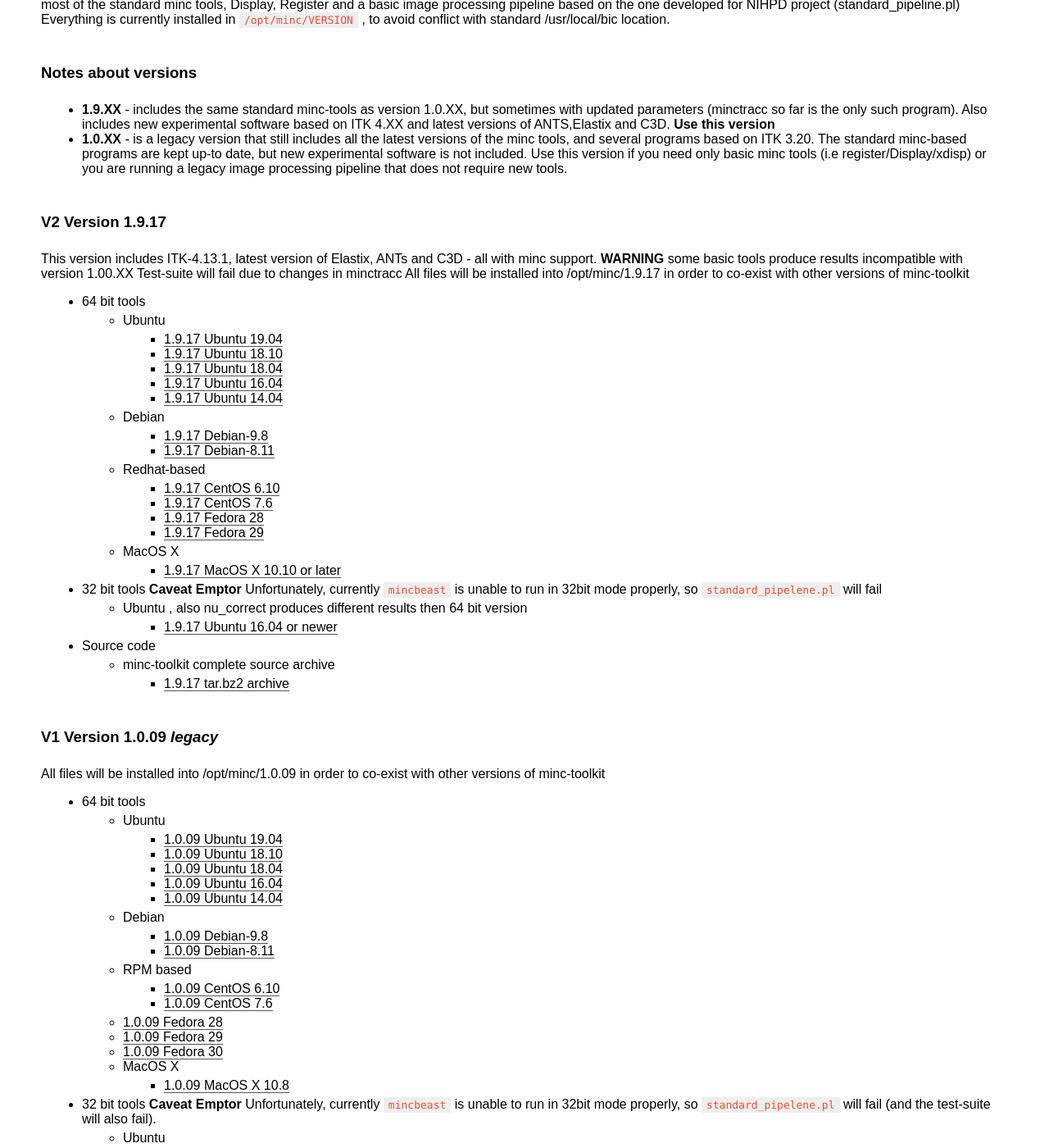
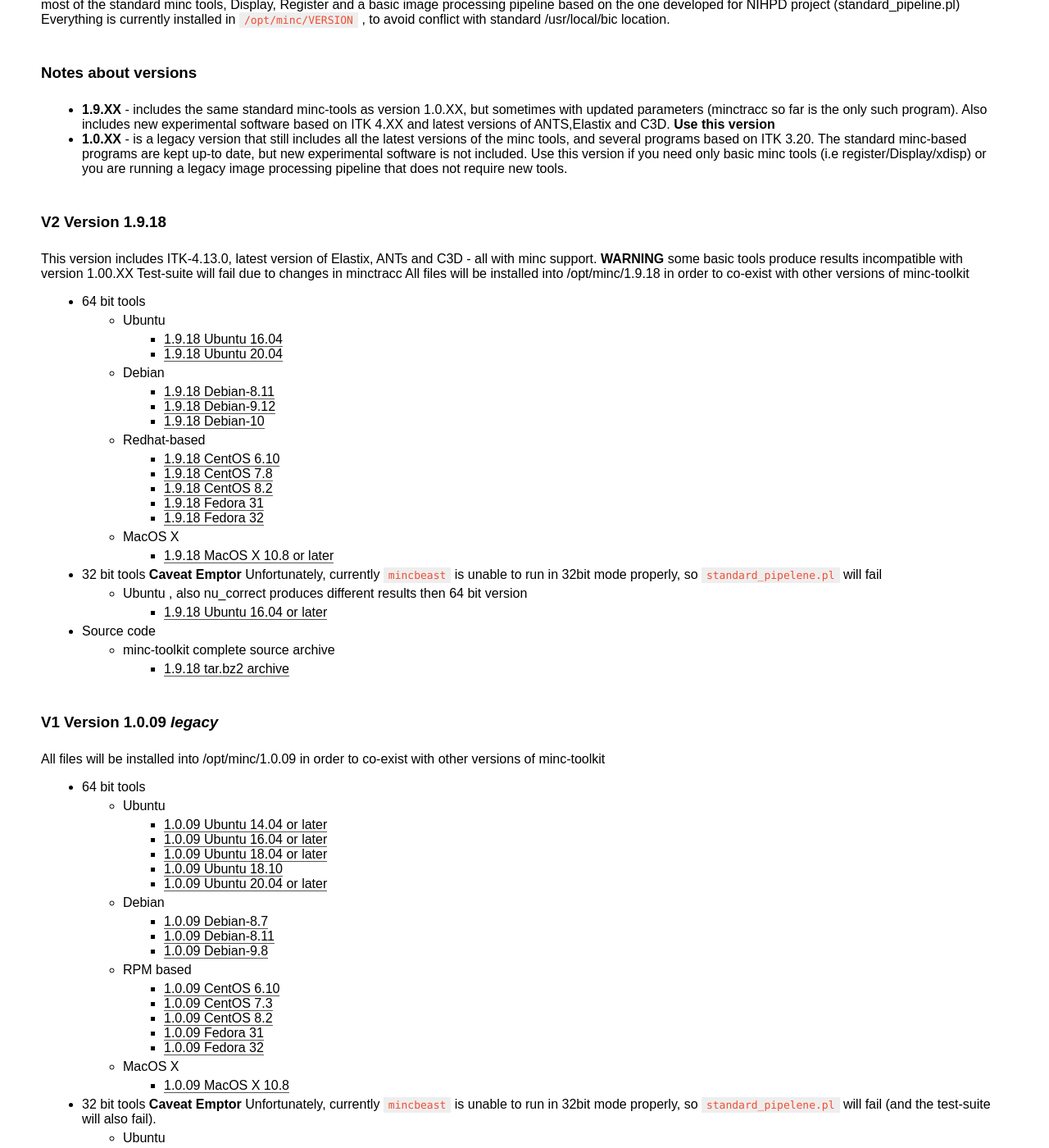
Before and after one commit to BIC-MNI/BIC-MNI.github.io, a Jekyll site: the page built from index.md, in a window 1280 px wide and 1400 px high, scrolled down 885 px. Shown: the whole window at 82% size. Built offline with Jekyll 4.4.1, drawn with Linux system fonts in a browser that asks for light colours; some web fonts are replaced; some of the changed text lies outside the part shown.

Commit message:
Update 1.9.18

```diff
--- a/index.md
+++ b/index.md
@@ -5,7 +5,7 @@
 ## Contents:
 * [MINC Toolkit](#MINC-Tool-Kit)
   * [MINC Toolkit versions](#notes-about-versions)
-  * Version 2 [Version 1.9.17](#v2-version-1917)
+  * Version 2 [Version 1.9.18](#v2-version-1918)
   * Version 1 [Version 1.0.09](#v1-version-1009-legacy) *Legacy*
   * [Containers](#containers)
   * [Virtual Machine](#virtual-machine)
@@ -43,52 +43,52 @@
   The standard minc-based programs are kept up-to date, but new experimental software is not included. Use this version if you need
   only basic minc tools (i.e register/Display/xdisp) or you are running a legacy image processing pipeline that does not require new tools.
 
-### V2 Version 1.9.17
-This version includes ITK-4.13.1, latest version of Elastix, ANTs and C3D - all with minc support. **WARNING** some basic tools produce results incompatible with version 1.00.XX Test-suite will fail due to changes in minctracc
-All files will be installed into /opt/minc/1.9.17 in order to co-exist with other versions of minc-toolkit
+### V2 Version 1.9.18
+This version includes ITK-4.13.0, latest version of Elastix, ANTs and C3D - all with minc support. **WARNING** some basic tools produce results incompatible with version 1.00.XX Test-suite will fail due to changes in minctracc
+All files will be installed into /opt/minc/1.9.18 in order to co-exist with other versions of minc-toolkit
 
 * 64 bit tools
   * Ubuntu
-    * [1.9.17 Ubuntu 19.04](https://packages.bic.mni.mcgill.ca/minc-toolkit/Debian/minc-toolkit-1.9.17-20190313-Ubuntu_19.04-x86_64.deb)
-    * [1.9.17 Ubuntu 18.10](https://packages.bic.mni.mcgill.ca/minc-toolkit/Debian/minc-toolkit-1.9.17-20190313-Ubuntu_18.10-x86_64.deb)
-    * [1.9.17 Ubuntu 18.04](https://packages.bic.mni.mcgill.ca/minc-toolkit/Debian/minc-toolkit-1.9.17-20190313-Ubuntu_18.04-x86_64.deb)
-    * [1.9.17 Ubuntu 16.04](https://packages.bic.mni.mcgill.ca/minc-toolkit/Debian/minc-toolkit-1.9.17-20190313-Ubuntu_16.04-x86_64.deb)
-    * [1.9.17 Ubuntu 14.04](https://packages.bic.mni.mcgill.ca/minc-toolkit/Debian/minc-toolkit-1.9.17-20190313-Ubuntu_14.04-x86_64.deb)
+    * [1.9.18 Ubuntu 16.04](http://packages.bic.mni.mcgill.ca/minc-toolkit/Debian/minc-toolkit-1.9.18-20200813-Ubuntu_16.04-x86_64.deb)
+    * [1.9.18 Ubuntu 20.04](http://packages.bic.mni.mcgill.ca/minc-toolkit/Debian/minc-toolkit-1.9.18-20200813-Ubuntu_20.04-x86_64.deb)
   * Debian
-    * [1.9.17 Debian-9.8](https://packages.bic.mni.mcgill.ca/minc-toolkit/Debian/minc-toolkit-1.9.17-20190313-Debian_9.8-x86_64.deb)
-    * [1.9.17 Debian-8.11](https://packages.bic.mni.mcgill.ca/minc-toolkit/Debian/minc-toolkit-1.9.17-20190313-Debian_8.11-x86_64.deb)
+    * [1.9.18 Debian-8.11](http://packages.bic.mni.mcgill.ca/minc-toolkit/Debian/minc-toolkit-1.9.18-20200813-Debian_8.11-x86_64.deb)
+    * [1.9.18 Debian-9.12](http://packages.bic.mni.mcgill.ca/minc-toolkit/Debian/minc-toolkit-1.9.18-20200813-Debian_9.12-x86_64.deb)
+    * [1.9.18 Debian-10](http://packages.bic.mni.mcgill.ca/minc-toolkit/Debian/minc-toolkit-1.9.18-20200813-Debian_10-x86_64.deb)
   * Redhat-based
-    * [1.9.17 CentOS 6.10](https://packages.bic.mni.mcgill.ca/minc-toolkit/RPM/minc-toolkit-1.9.17-20190313-CentOS_6.10-x86_64.rpm)
-    * [1.9.17 CentOS 7.6](https://packages.bic.mni.mcgill.ca/minc-toolkit/RPM/minc-toolkit-1.9.17-20190313-CentOS_7.6.1810-x86_64.rpm)
-    * [1.9.17 Fedora 28](https://packages.bic.mni.mcgill.ca/minc-toolkit/RPM/minc-toolkit-1.9.17-20190313-Fedora_28-x86_64.rpm)
-    * [1.9.17 Fedora 29](https://packages.bic.mni.mcgill.ca/minc-toolkit/RPM/minc-toolkit-1.9.17-20190313-Fedora_29-x86_64.rpm)
+    * [1.9.18 CentOS 6.10](http://packages.bic.mni.mcgill.ca/minc-toolkit/RPM/minc-toolkit-1.9.18-20200813-CentOS_6.10-x86_64.rpm)
+    * [1.9.18 CentOS 7.8](http://packages.bic.mni.mcgill.ca/minc-toolkit/RPM/minc-toolkit-1.9.18-20200813-CentOS_7.8.2003-x86_64.rpm)
+    * [1.9.18 CentOS 8.2](http://packages.bic.mni.mcgill.ca/minc-toolkit/RPM/minc-toolkit-1.9.18-20200813-CentOS_8.2.2004-x86_64.rpm)
+    * [1.9.18 Fedora 31](http://packages.bic.mni.mcgill.ca/minc-toolkit/RPM/minc-toolkit-1.9.18-20200813-Fedora_31-x86_64.rpm)
+    * [1.9.18 Fedora 32](http://packages.bic.mni.mcgill.ca/minc-toolkit/RPM/minc-toolkit-1.9.18-20200813-Fedora_32-x86_64.rpm)
   * MacOS X
-    * [1.9.17 MacOS X 10.10 or later](https://packages.bic.mni.mcgill.ca/minc-toolkit/MacOSX/minc-toolkit-1.9.17-20180808-Darwin-10.10-x86_64.dmg)
+    * [1.9.18 MacOS X 10.8 or later](http://packages.bic.mni.mcgill.ca/minc-toolkit/MacOSX/minc-toolkit-1.9.18-20200825-Darwin-10.9-x86_64.dmg)
 * 32 bit tools **Caveat Emptor** Unfortunately, currently `mincbeast` is unable to run in 32bit mode properly, so `standard_pipelene.pl` will fail
   * Ubuntu , also nu_correct produces different results then 64 bit version
-    * [1.9.17 Ubuntu 16.04 or newer](https://packages.bic.mni.mcgill.ca/minc-toolkit/Debian/minc-toolkit-1.9.17-20190313-Ubuntu_16.04-i686.deb)
+    * [1.9.18 Ubuntu 16.04 or later](http://packages.bic.mni.mcgill.ca/minc-toolkit/Debian/minc-toolkit-1.9.18-20200813-Ubuntu_16.04-i686.deb)
 * Source code
   * minc-toolkit complete source archive
-    * [1.9.17 tar.bz2 archive](http://packages.bic.mni.mcgill.ca/minc-toolkit/minc-toolkit-v2-1.9.17.tar.bz2)
+    * [1.9.18 tar.bz2 archive](http://packages.bic.mni.mcgill.ca/minc-toolkit/minc-toolkit-v2-1.9.18.tar.bz2)
 
 ### V1 Version 1.0.09 *legacy*
 All files will be installed into /opt/minc/1.0.09 in order to co-exist with other versions of minc-toolkit
 * 64 bit tools
   * Ubuntu
-    * [1.0.09 Ubuntu 19.04](https://packages.bic.mni.mcgill.ca/minc-toolkit/Debian/minc-toolkit-1.0.09-20170529-Ubuntu_19.04-x86_64.deb)
+    * [1.0.09 Ubuntu 14.04 or later](http://packages.bic.mni.mcgill.ca/minc-toolkit/Debian/minc-toolkit-1.0.09-20170529-Ubuntu_14.04-x86_64.deb)
+    * [1.0.09 Ubuntu 16.04 or later](http://packages.bic.mni.mcgill.ca/minc-toolkit/Debian/minc-toolkit-1.0.09-20170529-Ubuntu_16.04-x86_64.deb)
+    * [1.0.09 Ubuntu 18.04 or later](http://packages.bic.mni.mcgill.ca/minc-toolkit/Debian/minc-toolkit-1.0.09-20170529-Ubuntu_18.04-x86_64.deb)
     * [1.0.09 Ubuntu 18.10](https://packages.bic.mni.mcgill.ca/minc-toolkit/Debian/minc-toolkit-1.0.09-20170529-Ubuntu_18.10-x86_64.deb)
-    * [1.0.09 Ubuntu 18.04](https://packages.bic.mni.mcgill.ca/minc-toolkit/Debian/minc-toolkit-1.0.09-20170529-Ubuntu_18.04-x86_64.deb)
-    * [1.0.09 Ubuntu 16.04](https://packages.bic.mni.mcgill.ca/minc-toolkit/Debian/minc-toolkit-1.0.09-20170529-Ubuntu_16.04-x86_64.deb)
-    * [1.0.09 Ubuntu 14.04](https://packages.bic.mni.mcgill.ca/minc-toolkit/Debian/minc-toolkit-1.0.09-20170529-Ubuntu_14.04-x86_64.deb)
+    * [1.0.09 Ubuntu 20.04 or later](http://packages.bic.mni.mcgill.ca/minc-toolkit/Debian/minc-toolkit-1.0.09-20170529-Ubuntu_20.04-x86_64.deb)
   * Debian
-    * [1.0.09 Debian-9.8](https://packages.bic.mni.mcgill.ca/minc-toolkit/Debian/minc-toolkit-1.0.09-20170529-Debian_9.8-x86_64.deb)
-    * [1.0.09 Debian-8.11](https://packages.bic.mni.mcgill.ca/minc-toolkit/Debian/minc-toolkit-1.0.09-20170529-Debian_8.11-x86_64.deb)
+    * [1.0.09 Debian-8.7](http://packages.bic.mni.mcgill.ca/minc-toolkit/Debian/minc-toolkit-1.0.09-20170529-Debian_8.7-x86_64.deb)
+    * [1.0.09 Debian-8.11](http://packages.bic.mni.mcgill.ca/minc-toolkit/Debian/minc-toolkit-1.0.09-20170529-Debian_8.11-x86_64.deb)
+    * [1.0.09 Debian-9.8](http://packages.bic.mni.mcgill.ca/minc-toolkit/Debian/minc-toolkit-1.0.09-20170529-Debian_9.8-x86_64.deb)
   * RPM based
-    * [1.0.09 CentOS 6.10](https://packages.bic.mni.mcgill.ca/minc-toolkit/RPM/minc-toolkit-1.0.09-20170529-CentOS_6.10-i686.rpm)
-    * [1.0.09 CentOS 7.6](https://packages.bic.mni.mcgill.ca/minc-toolkit/RPM/minc-toolkit-1.0.09-20170529-CentOS_7.6.1810-x86_64.rpm)
-  * [1.0.09 Fedora 28](https://packages.bic.mni.mcgill.ca/minc-toolkit/RPM/minc-toolkit-1.0.09-20170529-Fedora_28-x86_64.rpm)
-  * [1.0.09 Fedora 29](https://packages.bic.mni.mcgill.ca/minc-toolkit/RPM/minc-toolkit-1.0.09-20170529-Fedora_29-x86_64.rpm)
-  * [1.0.09 Fedora 30](https://packages.bic.mni.mcgill.ca/minc-toolkit/RPM/minc-toolkit-1.0.09-20170529-Fedora_30-x86_64.rpm)
+    * [1.0.09 CentOS 6.10](http://packages.bic.mni.mcgill.ca/minc-toolkit/RPM/minc-toolkit-1.0.09-20170529-CentOS_6.10-x86_64.rpm)
+    * [1.0.09 CentOS 7.3](http://packages.bic.mni.mcgill.ca/minc-toolkit/RPM/minc-toolkit-1.0.09-20170529-CentOS_7.3.1611-x86_64.rpm)
+    * [1.0.09 CentOS 8.2](http://packages.bic.mni.mcgill.ca/minc-toolkit/RPM/minc-toolkit-1.0.09-20170529-CentOS_8.2.2004-x86_64.rpm)
+    * [1.0.09 Fedora 31](http://packages.bic.mni.mcgill.ca/minc-toolkit/RPM/minc-toolkit-1.0.09-20170529-Fedora_31-x86_64.rpm)
+    * [1.0.09 Fedora 32](http://packages.bic.mni.mcgill.ca/minc-toolkit/RPM/minc-toolkit-1.0.09-20170529-Fedora_32-x86_64.rpm)
   * MacOS X
     * [1.0.09 MacOS X 10.8](http://packages.bic.mni.mcgill.ca/minc-toolkit/MacOSX/minc-toolkit-1.0.09-20170529-Darwin-10.8-x86_64.dmg)
 * 32 bit tools **Caveat Emptor** Unfortunately, currently `mincbeast` is unable to run in 32bit mode properly, so `standard_pipelene.pl` will fail (and the test-suite will also fail).
@@ -157,8 +161,8 @@
 ### Using
 * Version **1.0.09 (version 1)**:
    source the environment in `/opt/minc/1.0.09/minc-toolkit-config.sh` for bash or `/opt/minc/1.0.09/minc/minc-toolkit-config.csh` for tcsh
-* Version **1.9.17 (version 2)**:
-   source the environment in `/opt/minc/1.9.17/minc-toolkit-config.sh` for bash or `/opt/minc/1.9.17/minc-toolkit-config.csh` for tcsh
+* Version **1.9.18 (version 2)**:
+   source the environment in `/opt/minc/1.9.18/minc-toolkit-config.sh` for bash or `/opt/minc/1.9.18/minc-toolkit-config.csh` for tcsh
 
 ### Running test suite
 **Currently Broken** Test data is installed in `/opt/minc/share/testsuite/`.  To run the test, execute `/opt/minc/run_tests.sh <prefix>`, it will take around
```
Also changed, not shown: other parts of index.md (+5 -1 lines).
